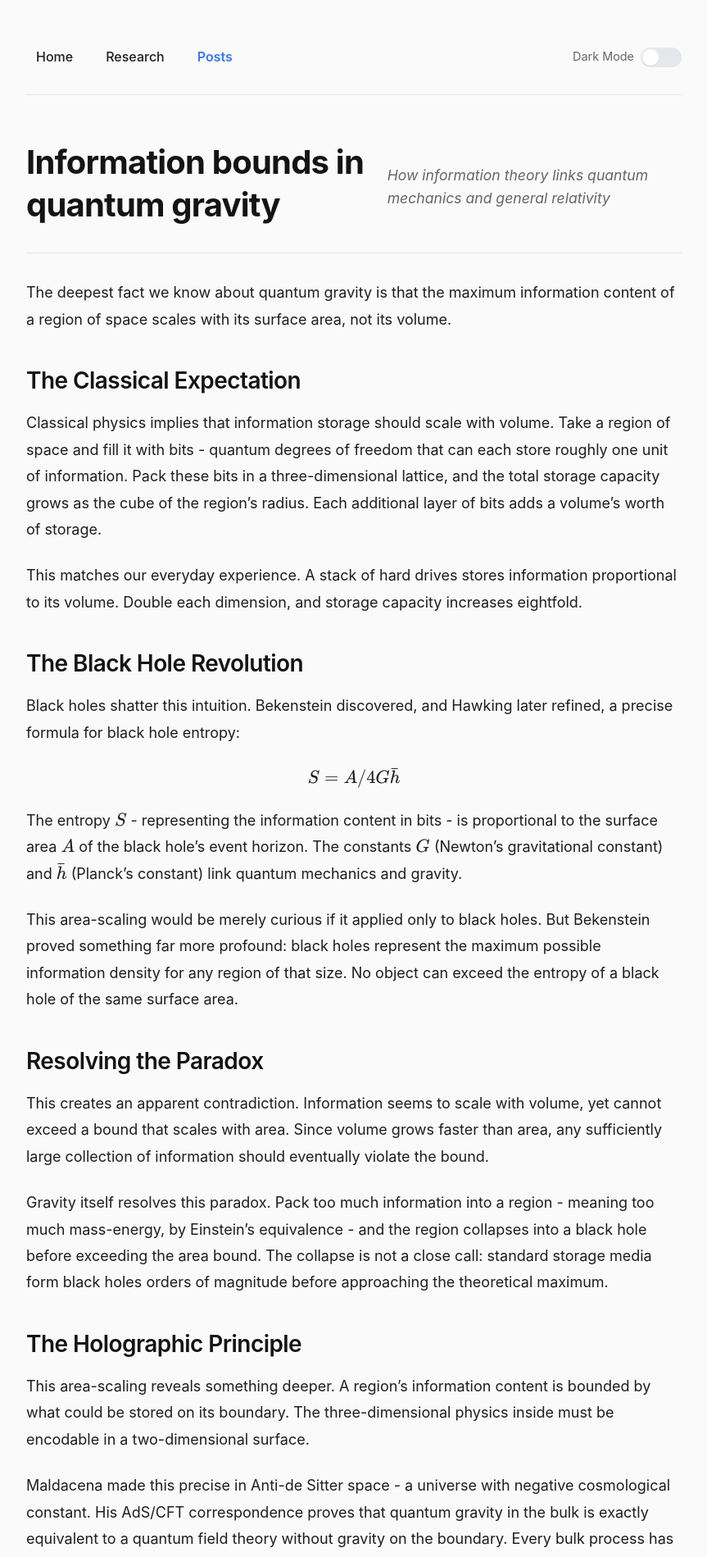
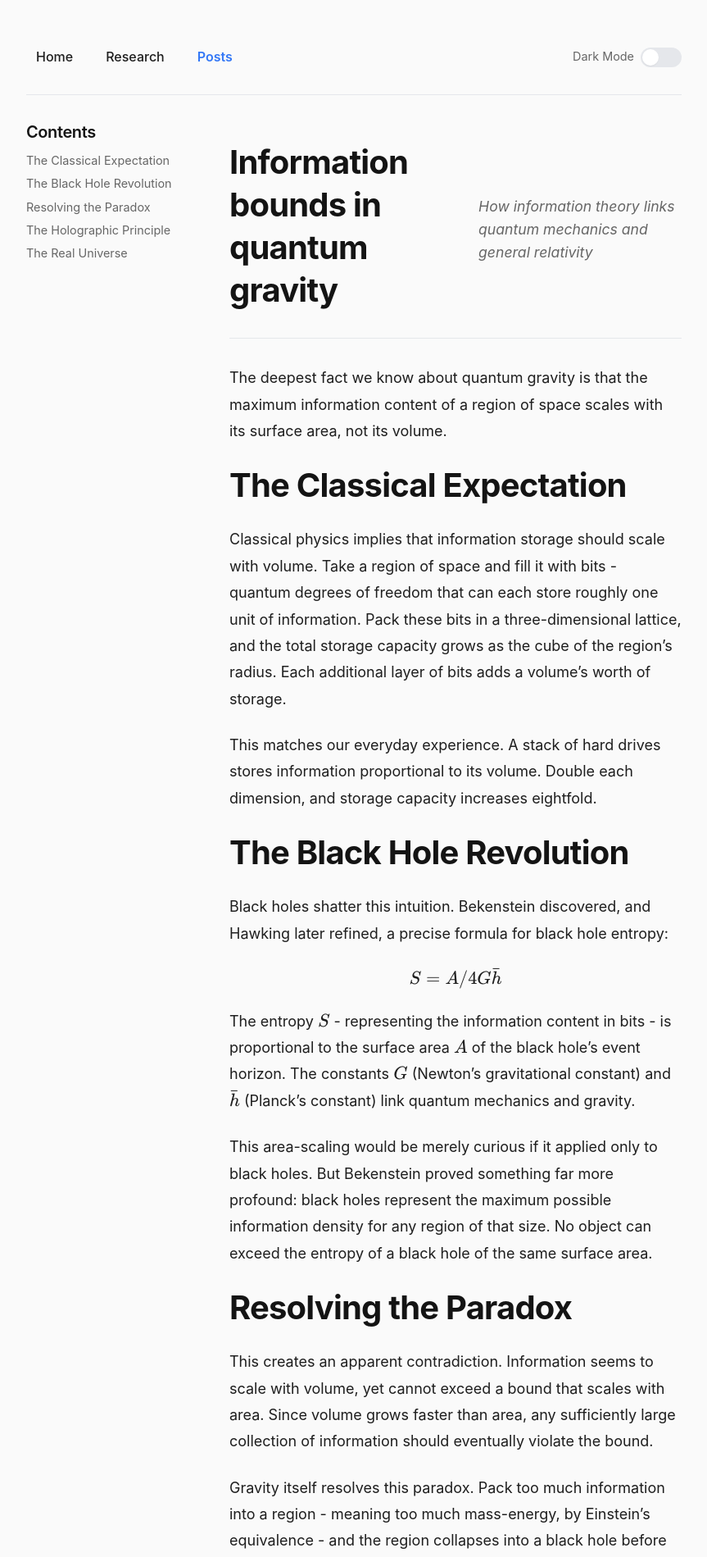
Before and after one commit to charlieoneill11/charlieoneill11.github.io, a Jekyll site: the page built from _posts/2025-01-13-information-bounds-quantum-gravity.md, in a window 1280 px wide. Shown: the top 1899 px of the page at 82% size, without its empty margins (208-1071 px from the left). Built offline with Jekyll 4.4.1, drawn with Linux system fonts in a browser that asks for light colours.

Commit message:
content bar

```diff
--- a/_layouts/post.html
+++ b/_layouts/post.html
@@ -1,6 +1,22 @@
 ---
 layout: default
 ---
+<div class="post-container">
+    {% assign headers = content | split: '<h1 ' %}
+    {% if headers.size > 1 %}
+    <aside class="contents">
+        <h3>Contents</h3>
+        <div class="contents-list">
+            {% for header in headers offset: 1 %}
+                {% assign header_content = header | split: '</h1>' | first %}
+                {% assign header_text = header_content | split: '>' | last | strip %}
+                {% assign header_id = header_text | slugify %}
+                <a href="#{{ header_id }}" class="toc-link">{{ header_text }}</a>
+            {% endfor %}
+        </div>
+    </aside>
+    {% endif %}
+
     <article class="post fade-in">
         <header class="post-header">
             <h1 class="post-title">{{ page.title }}</h1>
@@ -13,11 +29,54 @@ layout: default
             {{ content }}
         </div>
     </article>
+</div>
 
 <style>
+    .post-container {
+        display: flex;
+        gap: 2rem;
+    }
+
+    .contents {
+        position: sticky;
+        top: 2rem;
+        height: fit-content;
+        width: 200px;
+        padding-right: 1rem;
+        flex-shrink: 0;
+        font-size: 0.9em;
+    }
+
+    .contents h3 {
+        margin-top: 0;
+        color: var(--color-heading);
+    }
+
+    .contents-list {
+        display: flex;
+        flex-direction: column;
+        gap: 0.5rem;
+    }
+
+    .toc-link {
+        color: var(--color-meta);
+        text-decoration: none;
+        transition: color var(--transition-fast);
+        line-height: 1.4;
+    }
+
+    .toc-link:hover, .toc-link.active {
+        color: var(--color-link);
+    }
+
+    .post {
+        flex: 1;
+        min-width: 0; /* Ensure the post can shrink if needed */
+    }
+
     .post-description {
         font-style: italic;
-        color: #666;
+        color: var(--color-meta);
         margin: 1.5em 0;
         font-size: 1.1em;
     }
@@ -25,7 +84,7 @@ layout: default
     .footnotes {
         margin-top: 2em;
         padding-top: 1em;
-        border-top: 1px solid #eee;
+        border-top: 1px solid var(--color-border);
         font-size: 0.9em;
     }
 
@@ -41,7 +100,82 @@ layout: default
     figcaption {
         margin-top: 1em;
         font-size: 0.8em;
-        color: #666;
+        color: var(--color-meta);
         text-align: center;
     }
+
+    @media (max-width: 768px) {
+        .post-container {
+            flex-direction: column;
+        }
+
+        .contents {
+            position: relative;
+            width: 100%;
+            margin-bottom: 2rem;
+            padding-bottom: 1rem;
+            border-bottom: 1px solid var(--color-border);
+        }
+
+        .contents-list {
+            flex-direction: row;
+            flex-wrap: wrap;
+            gap: 1rem;
+        }
+    }
 </style>
+
+<script>
+    document.addEventListener('DOMContentLoaded', function() {
+        // Only run if we have a table of contents
+        if (document.querySelector('.contents')) {
+            // Add IDs to h1 headings if they don't have them
+            const headings = document.querySelectorAll('.post-content h1');
+            headings.forEach(heading => {
+                if (!heading.id) {
+                    heading.id = heading.textContent.trim().toLowerCase().replace(/\s+/g, '-');
+                }
+            });
+
+            // Setup scrollspy functionality
+            const tocLinks = document.querySelectorAll('.toc-link');
+            const sections = document.querySelectorAll('.post-content h1');
+
+            function setActiveLink() {
+                let currentActive = null;
+
+                sections.forEach(section => {
+                    const sectionTop = section.offsetTop;
+                    const scrollPosition = window.scrollY + 100; // Offset to highlight slightly before reaching section
+
+                    if (scrollPosition >= sectionTop) {
+                        currentActive = document.querySelector(`.toc-link[href="#${section.id}"]`);
+                    }
+                });
+
+                tocLinks.forEach(link => link.classList.remove('active'));
+                if (currentActive) currentActive.classList.add('active');
+            }
+
+            // Add smooth scrolling to TOC links
+            tocLinks.forEach(link => {
+                link.addEventListener('click', function(e) {
+                    e.preventDefault();
+                    const targetId = this.getAttribute('href');
+                    const targetElement = document.querySelector(targetId);
+
+                    if (targetElement) {
+                        window.scrollTo({
+                            top: targetElement.offsetTop - 20,
+                            behavior: 'smooth'
+                        });
+                    }
+                });
+            });
+
+            // Initial check and event listener
+            setActiveLink();
+            window.addEventListener('scroll', setActiveLink);
+        }
+    });
+</script>
--- a/_posts/2025-01-13-information-bounds-quantum-gravity.md
+++ b/_posts/2025-01-13-information-bounds-quantum-gravity.md
@@ -8,13 +8,13 @@ math: true
 
 The deepest fact we know about quantum gravity is that the maximum information content of a region of space scales with its surface area, not its volume.
 
-## The Classical Expectation
+# The Classical Expectation
 
 Classical physics implies that information storage should scale with volume. Take a region of space and fill it with bits - quantum degrees of freedom that can each store roughly one unit of information. Pack these bits in a three-dimensional lattice, and the total storage capacity grows as the cube of the region's radius. Each additional layer of bits adds a volume's worth of storage.
 
 This matches our everyday experience. A stack of hard drives stores information proportional to its volume. Double each dimension, and storage capacity increases eightfold.
 
-## The Black Hole Revolution
+# The Black Hole Revolution
 
 Black holes shatter this intuition. Bekenstein discovered, and Hawking later refined, a precise formula for black hole entropy:
 
@@ -24,19 +24,19 @@ The entropy \\(S\\) - representing the information content in bits - is proporti
 
 This area-scaling would be merely curious if it applied only to black holes. But Bekenstein proved something far more profound: black holes represent the maximum possible information density for any region of that size. No object can exceed the entropy of a black hole of the same surface area.
 
-## Resolving the Paradox
+# Resolving the Paradox
 
 This creates an apparent contradiction. Information seems to scale with volume, yet cannot exceed a bound that scales with area. Since volume grows faster than area, any sufficiently large collection of information should eventually violate the bound.
 
 Gravity itself resolves this paradox. Pack too much information into a region - meaning too much mass-energy, by Einstein's equivalence - and the region collapses into a black hole before exceeding the area bound. The collapse is not a close call: standard storage media form black holes orders of magnitude before approaching the theoretical maximum.
 
-## The Holographic Principle
+# The Holographic Principle
 
 This area-scaling reveals something deeper. A region's information content is bounded by what could be stored on its boundary. The three-dimensional physics inside must be encodable in a two-dimensional surface.
 
 Maldacena made this precise in Anti-de Sitter space - a universe with negative cosmological constant. His AdS/CFT correspondence proves that quantum gravity in the bulk is exactly equivalent to a quantum field theory without gravity on the boundary. Every bulk process has a precise boundary description. Every boundary computation corresponds to a bulk event.
 
-## The Real Universe
+# The Real Universe
 
 Our universe, with its positive cosmological constant, presents additional challenges. Anti-de Sitter space has a clear spatial boundary where the dual theory lives. Our expanding universe does not. Current proposals place the dual theory on the cosmic horizon - though this differs for each observer - or in the infinite future.
 
```
Also changed, not shown: _posts/2025-02-01-multidimfeat.md (+4 -4 lines). Lines whose indentation alone changed are shown as unchanged.
